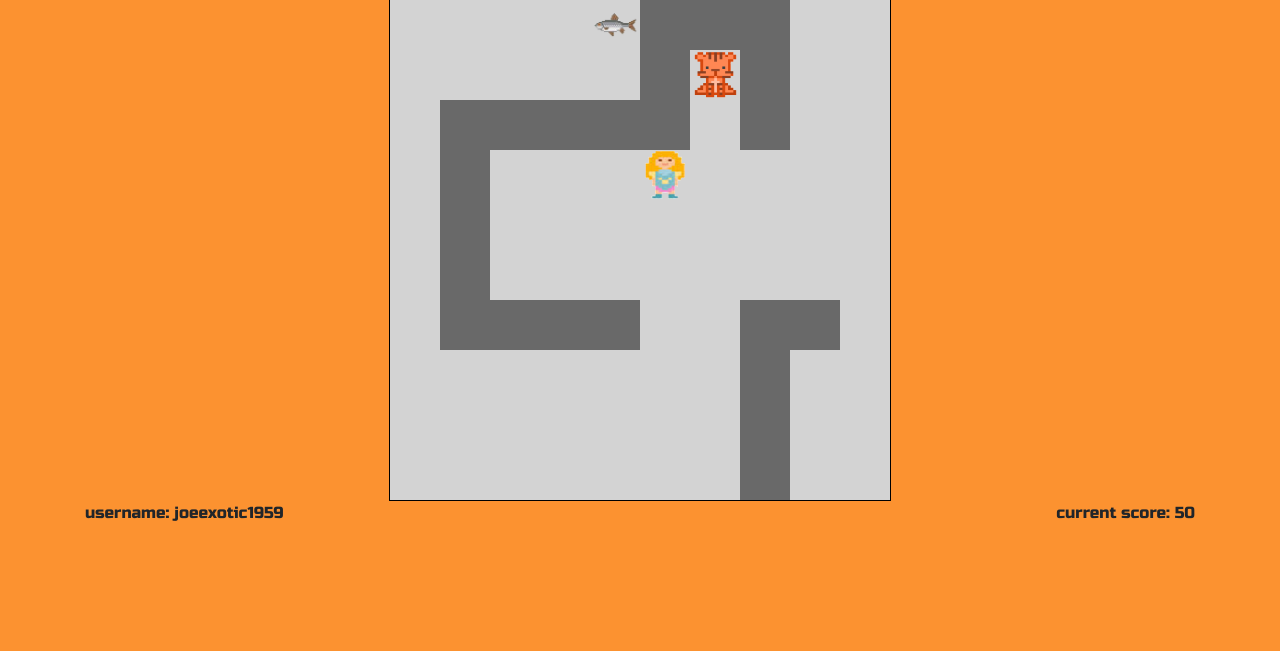
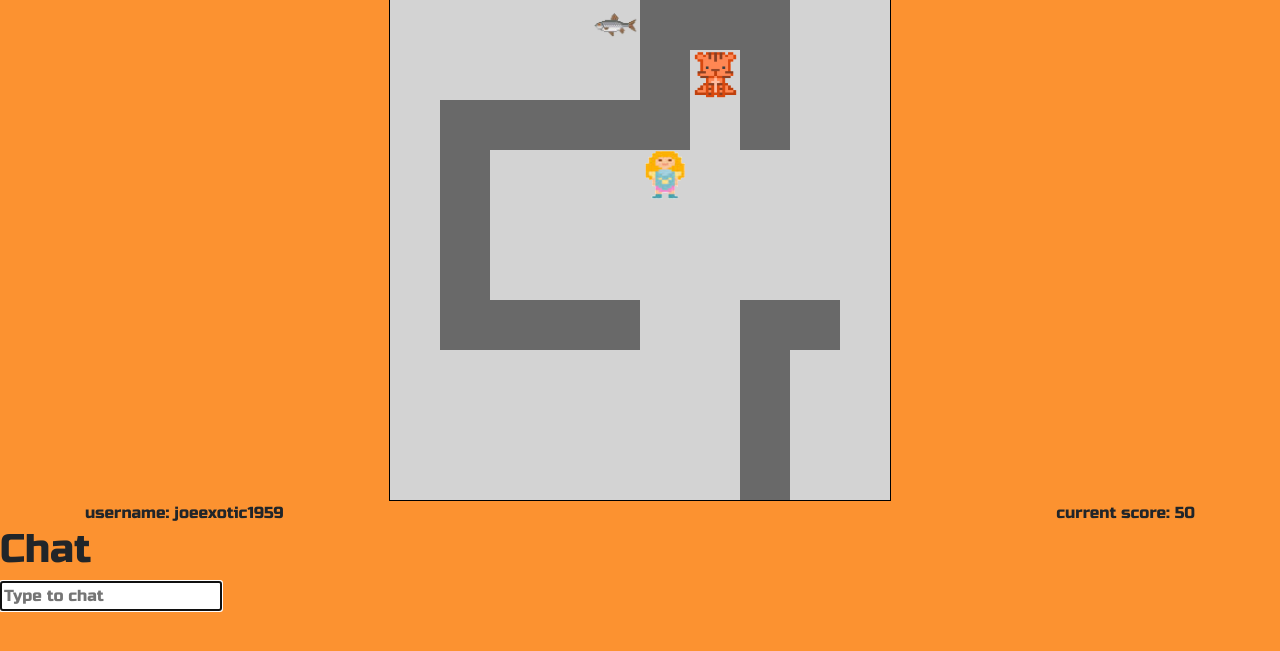
Before and after one commit to Final-Lumb-IV-Legend-of-the-Lost-Lumb/Backend, a Flask app: template templates/game.html in a window 1280 px wide. Shown: the part 99-750 px from the top of the page. Run offline with Flask 2, Linux system fonts and the light colour scheme; the template is opened without the code that fills it, so the values that code supplies are empty; parts of the project's set-up code (start-up, migrations or seed data) failed here and were passed over; some libraries are stand-ins or nearby versions.

Commit message:
added chat to game page and moment timestamp

```diff
--- a/templates/game.html
+++ b/templates/game.html
@@ -39,6 +39,70 @@
 
     </section>
 
+    <script src="moment.js"></script>
+
+    <section class-'tiger-chat'>
+      <header class='header'>
+          <h1>Chat</h1>
+          <input class='tiger-input' placeholder="Type to chat" autofocus='' onkeypress="addItem(event)">
+      </header>
+
+      <section class='main'>
+          <ul class='tiger-chat-line'></ul>
+      </section>
+
+      <footer class='footer'></footer>
+  </section>
+
+    <script>
+
+      function addItem(e) {
+          if (e.which == 13 || e.keyCode == 13) {
+              let item = document.querySelector('.tiger-input');
+              fetch('/add-item', {
+                  method: 'post',
+                  body: JSON.stringify({
+                      id: `item-${Date.now()}`,
+                      value: item.value
+                  })
+              })
+              .then(response => {
+                  item.value = ''
+              })
+          }
+      }
+
+      function appendToList(data) {
+        // console.log(user);
+          let html = `
+              <li class="tiger-line" id="${data.id}">
+                  <div class="view">
+                      <label>{moment().format("h:mm:ss a")}-${data.value}</label>
+                  </div>
+              </li>`;
+          let list = document.querySelector(".tiger-chat-line")
+          list.innerHTML += html;
+      };
+    </script>
+
+    <!-- Pusher Scripts -->
+    <script src='https://js.pusher.com/4.1/pusher.min.js'></script>
+    <script>
+      //configure pusher
+      const pusher = new Pusher('a7f244850a810c4fcb15', {
+                  cluster: 'us2',
+                  encrypted: true
+              });
+
+              // subscribe to channel
+              const channel = pusher.subscribe('item');
+
+              // listen for item-added events, and update list once even is triggered
+              channel.bind('item-added', data => {
+                  appendToList(data);
+              });
+    </script>
+
     <!--Bootstrap Jquery and popper -->
     <!-- <script src="https://code.jquery.com/jquery-3.4.1.slim.min.js" integrity="sha384-J6qa4849blE2+poT4WnyKhv5vZF5SrPo0iEjwBvKU7imGFAV0wwj1yYfoRSJoZ+n" crossorigin="anonymous"></script>
     <script src="https://cdn.jsdelivr.net/npm/popper.js@1.16.0/dist/umd/popper.min.js" integrity="sha384-Q6E9RHvbIyZFJoft+2mJbHaEWldlvI9IOYy5n3zV9zzTtmI3UksdQRVvoxMfooAo" crossorigin="anonymous"></script> -->
--- a/templates/lobby.html
+++ b/templates/lobby.html
@@ -53,6 +53,8 @@
     </div>
   </div>
 
+  <script src="moment.js"></script>
+
   <section class-'tiger-chat'>
     <header class='header'>
         <h1>Chat</h1>
@@ -94,7 +96,7 @@
         let html = `
             <li class="tiger-line" id="${data.id}">
                 <div class="view">
-                    <label>${data.value}</label>
+                    <label>{moment().format("h:mm:ss a")}-${data.value}</label>
                 </div>
             </li>`;
         let list = document.querySelector(".tiger-chat-line")
```
